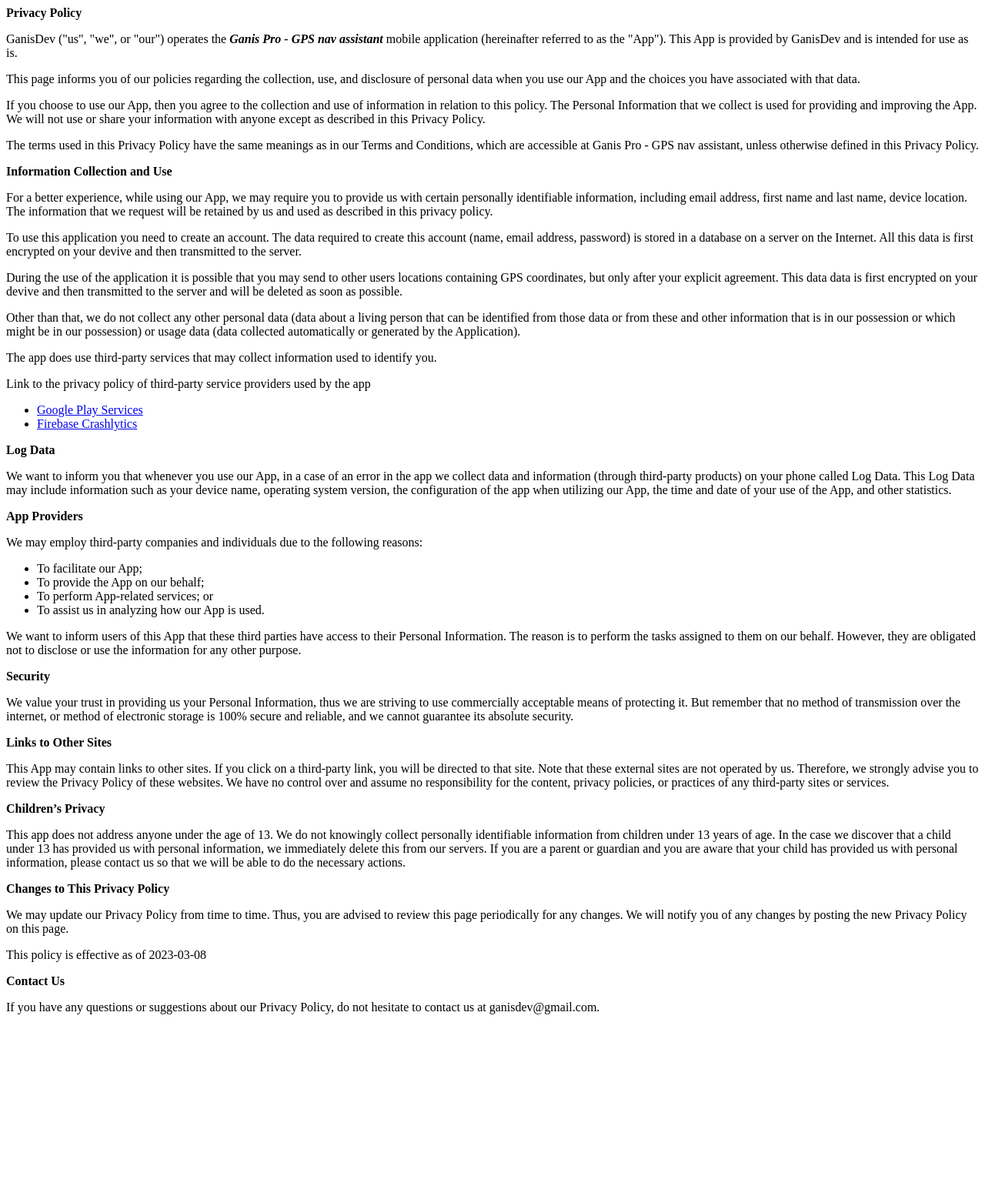
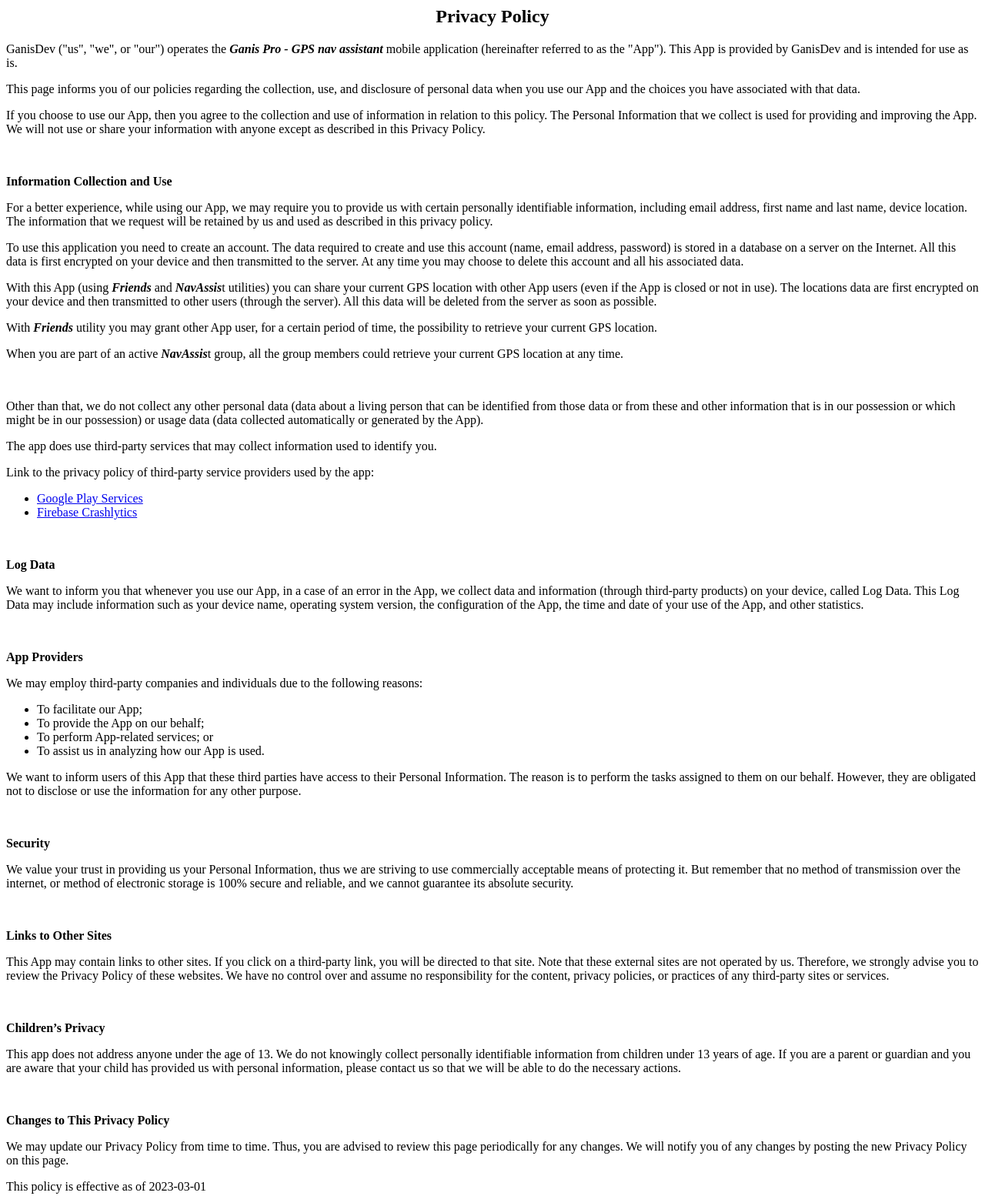
Before and after one commit to GanisDev/ganisdev.github.io, a plain HTML site: page index.html in a window 1280 px wide. Shown: the top 1554 px of the page at 77% size. Before the commit the page ends 1334 px from the top, so only its background shows below. Drawn offline with Linux system fonts and the light colour scheme.

Commit message:
Update index.html

```diff
--- a/index.html
+++ b/index.html
@@ -1,21 +1,26 @@
-<p><strong>Privacy Policy</strong></p>
+<h2 style="text-align: center;"><strong>Privacy Policy</strong></h2>
 <p>GanisDev ("us", "we", or "our") operates the <strong><em>Ganis Pro - GPS nav assistant</em></strong> mobile application (hereinafter referred to as the "App"). This App is provided by GanisDev and is intended for use as is.</p>
 <p>This page informs you of our policies regarding the collection, use, and disclosure of personal data when you use our App and the choices you have associated with that data.</p>
 <p>If you choose to use our App, then you agree to the collection and use of information in relation to this policy. The Personal Information that we collect is used for providing and improving the App. We will not use or share your information with anyone except as described in this Privacy Policy.</p>
-<p>The terms used in this Privacy Policy have the same meanings as in our Terms and Conditions, which are accessible at Ganis Pro - GPS nav assistant, unless otherwise defined in this Privacy Policy.</p>
+<p>&nbsp;</p>
 <p><strong>Information Collection and Use</strong></p>
 <p>For a better experience, while using our App, we may require you to provide us with certain personally identifiable information, including email address, first name and last name, device location. The information that we request will be retained by us and used as described in this privacy policy.</p>
-<p>To use this application you need to create an account. The data required to create this account (name, email address, password) is stored in a database on a server on the Internet. All this data is first encrypted on your devive and then transmitted to the server.</p>
-<p>During the use of the application it is possible that you may send to other users locations containing GPS coordinates, but only after your explicit agreement. This data data is first encrypted on your devive and then transmitted to the server and will be deleted as soon as possible.</p>
-<p>Other than that, we do not collect any other personal data (data about a living person that can be identified from those data or from these and other information that is in our possession or which might be in our possession) or usage data (data collected automatically or generated by the Application).</p>
+<p>To use this application you need to create an account. The data required to create and use this account (name, email address, password) is stored in a database on a server on the Internet. All this data is first encrypted on your device and then transmitted to the server. At any time you may choose to delete this account and all his associated data.</p>
+<p>With this App (using <strong><em>Friends</em></strong> and <strong><em>NavAssis</em></strong>t utilities) you can share your current GPS location with other App users (even if the App is closed or not in use). The locations data are first encrypted on your device and then transmitted to other users (through the server). All this data will be deleted from the server as soon as possible.&nbsp;</p>
+<p>With <strong><em>Friends</em></strong> utility you may grant other App user, for a certain period of time, the possibility to retrieve your current GPS location.&nbsp;</p>
+<p>When you are part of an active <strong><em>NavAssis</em></strong>t group, all the group members could retrieve your current GPS location at any time.</p>
+<p>&nbsp;</p>
+<p>Other than that, we do not collect any other personal data (data about a living person that can be identified from those data or from these and other information that is in our possession or which might be in our possession) or usage data (data collected automatically or generated by the App).</p>
 <p>The app does use third-party services that may collect information used to identify you.</p>
-<p>Link to the privacy policy of third-party service providers used by the app</p>
+<p>Link to the privacy policy of third-party service providers used by the app:</p>
 <ul>
 <li><a href="https://www.google.com/policies/privacy/">Google Play Services</a></li>
 <li><a href="https://firebase.google.com/support/privacy/">Firebase Crashlytics</a></li>
 </ul>
+<p>&nbsp;</p>
 <p><strong>Log Data</strong></p>
-<p>We want to inform you that whenever you use our App, in a case of an error in the app we collect data and information (through third-party products) on your phone called Log Data. This Log Data may include information such as your device name, operating system version, the configuration of the app when utilizing our App, the time and date of your use of the App, and other statistics.</p>
+<p>We want to inform you that whenever you use our App, in a case of an error in the App, we collect data and information (through third-party products) on your device, called Log Data. This Log Data may include information such as your device name, operating system version, the configuration of the App, the time and date of your use of the App, and other statistics.</p>
+<p>&nbsp;</p>
 <p><strong>App Providers</strong></p>
 <p>We may employ third-party companies and individuals due to the following reasons:</p>
 <ul>
@@ -25,14 +30,19 @@
 <li>To assist us in analyzing how our App is used.</li>
 </ul>
 <p>We want to inform users of this App that these third parties have access to their Personal Information. The reason is to perform the tasks assigned to them on our behalf. However, they are obligated not to disclose or use the information for any other purpose.</p>
+<p>&nbsp;</p>
 <p><strong>Security</strong></p>
 <p>We value your trust in providing us your Personal Information, thus we are striving to use commercially acceptable means of protecting it. But remember that no method of transmission over the internet, or method of electronic storage is 100% secure and reliable, and we cannot guarantee its absolute security.</p>
+<p>&nbsp;</p>
 <p><strong>Links to Other Sites</strong></p>
 <p>This App may contain links to other sites. If you click on a third-party link, you will be directed to that site. Note that these external sites are not operated by us. Therefore, we strongly advise you to review the Privacy Policy of these websites. We have no control over and assume no responsibility for the content, privacy policies, or practices of any third-party sites or services.</p>
+<p>&nbsp;</p>
 <p><strong>Children&rsquo;s Privacy</strong></p>
-<p>This app does not address anyone under the age of 13. We do not knowingly collect personally identifiable information from children under 13 years of age. In the case we discover that a child under 13 has provided us with personal information, we immediately delete this from our servers. If you are a parent or guardian and you are aware that your child has provided us with personal information, please contact us so that we will be able to do the necessary actions.</p>
+<p>This app does not address anyone under the age of 13. We do not knowingly collect personally identifiable information from children under 13 years of age. If you are a parent or guardian and you are aware that your child has provided us with personal information, please contact us so that we will be able to do the necessary actions.</p>
+<p>&nbsp;</p>
 <p><strong>Changes to This Privacy Policy</strong></p>
 <p>We may update our Privacy Policy from time to time. Thus, you are advised to review this page periodically for any changes. We will notify you of any changes by posting the new Privacy Policy on this page.</p>
-<p>This policy is effective as of 2023-03-08</p>
+<p>This policy is effective as of 2023-03-01</p>
+<p>&nbsp;</p>
 <p><strong>Contact Us</strong></p>
-<p>If you have any questions or suggestions about our Privacy Policy, do not hesitate to contact us at ganisdev@gmail.com.</p>
+<p>If you have any questions or suggestions about our Privacy Policy, do not hesitate to contact us at ganisdev@gmail.com</p>
```
